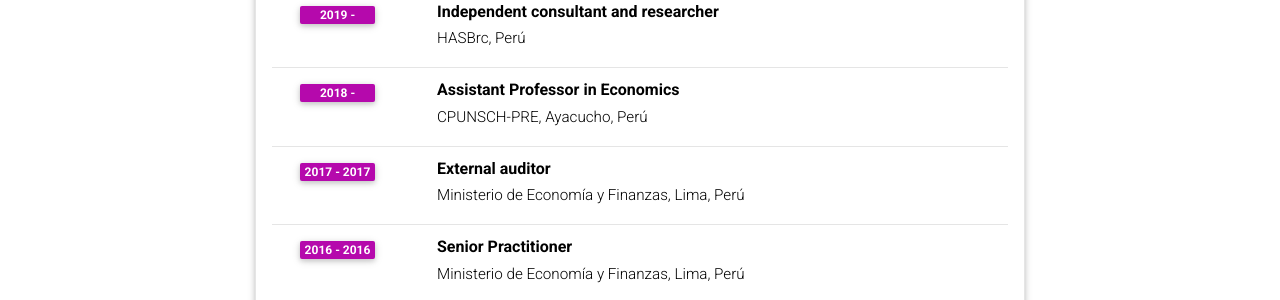
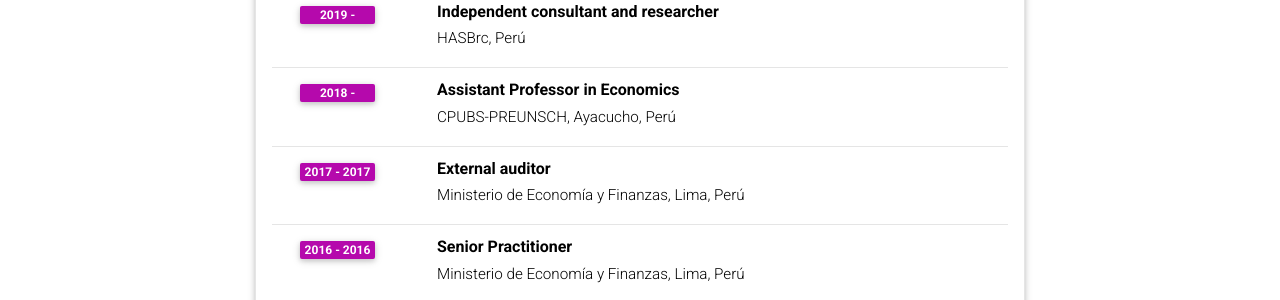
Before and after one commit to Sirberha/sirberha.github.io, a Jekyll site: the page built from _pages/cv.md, in a window 1280 px wide and 900 px high, scrolled down 635 px. Shown: the part 152-452 px from the top of the window. Built offline with Jekyll 4.4.1, drawn with Linux system fonts in a browser that asks for light colours; comment, search, counter and statistics services are not loaded; a style sheet for code colours, icons or effects is not loaded.

Commit message:
Update cv.yml

```diff
--- a/_data/cv.yml
+++ b/_data/cv.yml
@@ -30,7 +30,7 @@
     year: 2019 -
 
   - title: Assistant Professor in Economics
-    institution: CPUNSCH-PRE, Ayacucho, Perú
+    institution: CPUBS-PREUNSCH, Ayacucho, Perú
     year: 2018 -
 
   - title: External auditor
```
